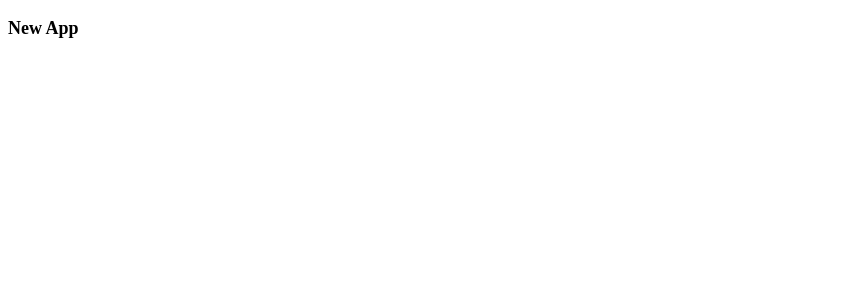
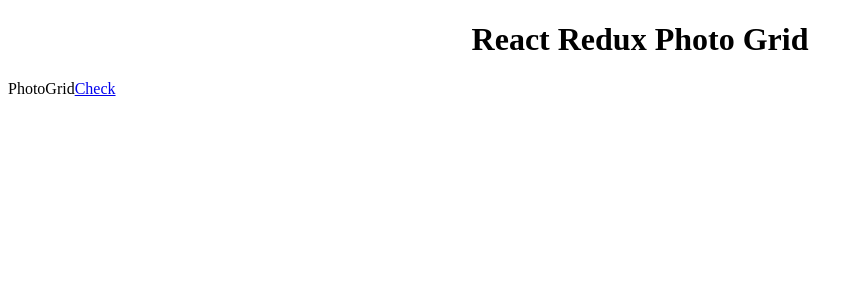
Before and after one commit to ankamsarav/react-redux-photo-grid, a React (Create React App) app: page / in a window 1280 px wide. Shown: the top 300 px of the page, without its empty margins (0-864 px from the left). Built offline with nearby package versions, Linux system fonts and the light colour scheme.

Commit message:
router implementation start

```diff
--- a/package.json
+++ b/package.json
@@ -5,9 +5,10 @@
   "dependencies": {
     "react": "^16.4.1",
     "react-dom": "^16.4.1",
+    "react-redux": "^5.0.7",
+    "react-router-dom": "^4.3.1",
     "react-scripts": "1.1.4",
-    "redux": "^4.0.0",
-    "react-redux": "^5.0.7"
+    "redux": "^4.0.0"
   },
   "devDependencies": {
     "babel-core": "^6.26.3",
--- a/src/App.js
+++ b/src/App.js
@@ -1,13 +1,21 @@
 import React, { Component } from 'react';
-// import logo from './logo.svg';
 import './App.scss';
+
+import Main from "./containers/Main" ;
+import PhotoGrid from "./containers/PhotoGrid" ;
+import SinglePhoto from "./containers/SinglePhoto" ;
+
+import { BrowserRouter, Route,browserHistory } from 'react-router-dom'
 
 class App extends Component {
   render() {
     return (
-      <div className="App">
-        <p>New App</p>
-      </div>
+      <BrowserRouter history={browserHistory}>
+        <div className="App">
+          <Route exact path="/" component={Main} />
+        </div>
+      </BrowserRouter>
+
     );
   }
 }
--- /dev/null
+++ b/src/components/header/Header.js
@@ -0,0 +1,17 @@
+import React from "react";
+import { Link } from 'react-router-dom';
+import './Header.scss';
+
+const Header = () => {
+    return (
+        <div className="header">
+            <h1>
+                <Link to="/">
+                    React Redux Photo Grid
+                </Link>
+            </h1>
+        </div>
+    )
+}
+
+export default Header;
--- /dev/null
+++ b/src/components/header/Header.scss
@@ -0,0 +1,8 @@
+.header {
+    text-align: center;
+
+    h1 a {
+        text-decoration: none;
+        color: #000;
+    }
+}
--- /dev/null
+++ b/src/containers/Main.js
@@ -0,0 +1,21 @@
+import React from "react";
+import Header from "../components/header/Header";
+
+import PhotoGrid from "./PhotoGrid" ;
+import SinglePhoto from "./SinglePhoto" ;
+
+import { Route, Switch } from 'react-router-dom'
+
+const Main = (props) => {
+    return(
+        <div>
+            <Header />
+            <Switch>
+                <Route path="/" component={PhotoGrid} />
+                <Route path="/view/:postId" component={SinglePhoto} />
+            </Switch>
+        </div>
+    )
+}
+
+export default Main;
--- /dev/null
+++ b/src/containers/PhotoGrid.js
@@ -0,0 +1,14 @@
+import React from "react";
+
+import {Link} from "react-router-dom";
+
+const PhotoGrid = () => {
+    return(
+        <div>
+            PhotoGrid
+            <Link to="/view/123">Check</Link>
+        </div>
+    )
+}
+
+export default PhotoGrid;
--- /dev/null
+++ b/src/containers/SinglePhoto.js
@@ -0,0 +1,12 @@
+import React from "react";
+
+
+const SinglePhoto = () => {
+    return(
+        <div>
+            Single Photo
+        </div>
+    )
+}
+
+export default SinglePhoto;
--- a/src/index.js
+++ b/src/index.js
@@ -1,8 +1,6 @@
 import React from 'react';
-import ReactDOM from 'react-dom';
-// import './index.css';
+import {render} from 'react-dom';
 import App from './App';
-import registerServiceWorker from './registerServiceWorker';
 
-ReactDOM.render(<App />, document.getElementById('root'));
-registerServiceWorker();
+
+render(<App />, document.getElementById('root'));
--- a/webpack.config.js
+++ b/webpack.config.js
@@ -31,6 +31,10 @@
             }
         ]
     },
+    devServer: {
+        historyApiFallback: true,
+        publicPath: '/'
+    },
     plugins:[
         new HtmlWebpackPlugin({
             template: "./public/index.html"
```
